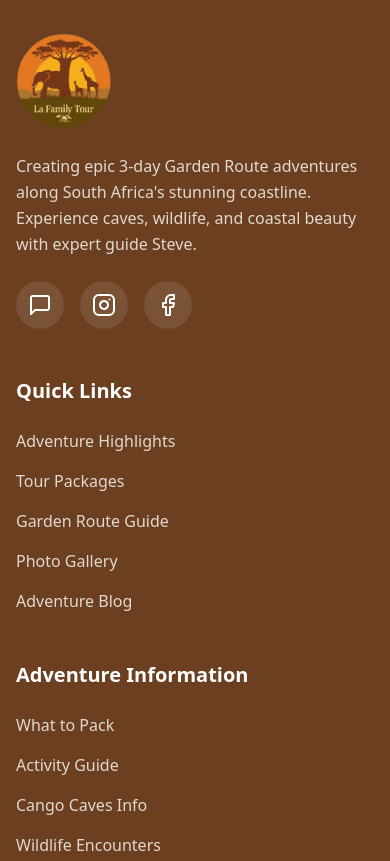
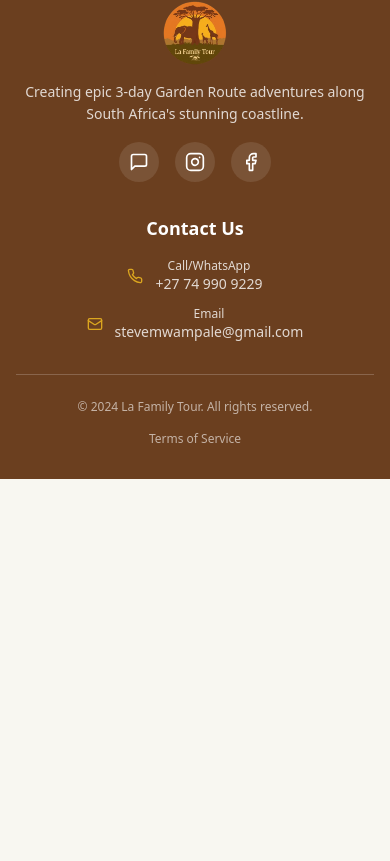
Before and after one commit to Mnqanqeni/safari-vista-launch, a React (Vite) app: page /booking in a window 390 px wide. Shown: the part 1883-2744 px from the top of the page. After the commit the page ends 2362 px from the top, so only its background shows below. Built offline with nearby package versions, Linux system fonts and the light colour scheme; the HTML template or start-up script is replaced by a standard one.

Commit message:
Refactor: Simplify footer for mobile

```diff
--- a/src/components/Footer.tsx
+++ b/src/components/Footer.tsx
@@ -4,94 +4,82 @@ import logo from "@/assets/la-family-tour-logo.png";
 const Footer = () => {
   return (
     <footer className="bg-safari-brown text-white">
-      <div className="container mx-auto px-4 py-16">
-        <div className="grid md:grid-cols-2 lg:grid-cols-4 gap-12">
+      <div className="container mx-auto px-4 py-8 md:py-16">
+        <div className="grid grid-cols-1 md:grid-cols-2 lg:grid-cols-4 gap-8 md:gap-12">
           {/* Company Info */}
-          <div>
-            <div className="mb-6">
-              <img src={logo} alt="La Family Tour Logo" className="h-24 w-auto" />
+          <div className="text-center md:text-left">
+            <div className="mb-4 flex justify-center md:justify-start">
+              <img src={logo} alt="La Family Tour Logo" className="h-16 md:h-24 w-auto" />
             </div>
-            <p className="text-white/80 leading-relaxed mb-6 text-base">
+            <p className="text-white/80 leading-relaxed mb-4 text-sm md:text-base">
               Creating epic 3-day Garden Route adventures along South Africa's stunning coastline.
-              Experience caves, wildlife, and coastal beauty with expert guide Steve.
             </p>
-            <div className="flex space-x-4">
-              <a href="https://wa.me/27749909229" className="w-12 h-12 bg-white/10 rounded-full flex items-center justify-center hover:bg-safari-gold transition-colors duration-300">
-                <MessageSquare className="w-6 h-6" />
+            <div className="flex space-x-4 justify-center md:justify-start">
+              <a href="https://wa.me/27749909229" className="w-10 h-10 md:w-12 md:h-12 bg-white/10 rounded-full flex items-center justify-center hover:bg-safari-gold transition-colors duration-300">
+                <MessageSquare className="w-5 h-5 md:w-6 md:h-6" />
               </a>
-              <a href="#" className="w-12 h-12 bg-white/10 rounded-full flex items-center justify-center hover:bg-safari-gold transition-colors duration-300">
-                <Instagram className="w-6 h-6" />
+              <a href="#" className="w-10 h-10 md:w-12 md:h-12 bg-white/10 rounded-full flex items-center justify-center hover:bg-safari-gold transition-colors duration-300">
+                <Instagram className="w-5 h-5 md:w-6 md:h-6" />
               </a>
-              <a href="https://www.facebook.com/share/1Z4g6w2TJ7/?mibextid=wwXIfr" className="w-12 h-12 bg-white/10 rounded-full flex items-center justify-center hover:bg-safari-gold transition-colors duration-300">
-                <Facebook className="w-6 h-6" />
+              <a href="https://www.facebook.com/share/1Z4g6w2TJ7/?mibextid=wwXIfr" className="w-10 h-10 md:w-12 md:h-12 bg-white/10 rounded-full flex items-center justify-center hover:bg-safari-gold transition-colors duration-300">
+                <Facebook className="w-5 h-5 md:w-6 md:h-6" />
               </a>
             </div>
           </div>
 
-          {/* Quick Links */}
-          <div>
+          {/* Quick Links - Hidden on mobile */}
+          <div className="hidden md:block">
             <h3 className="text-xl font-bold mb-6">Quick Links</h3>
             <ul className="space-y-4 text-white/80">
               <li><a href="#destinations" className="hover:text-safari-gold transition-colors duration-300 text-base">Adventure Highlights</a></li>
               <li><a href="#tours" className="hover:text-safari-gold transition-colors duration-300 text-base">Tour Packages</a></li>
               <li><a href="#" className="hover:text-safari-gold transition-colors duration-300 text-base">Garden Route Guide</a></li>
               <li><a href="#" className="hover:text-safari-gold transition-colors duration-300 text-base">Photo Gallery</a></li>
-              <li><a href="#" className="hover:text-safari-gold transition-colors duration-300 text-base">Adventure Blog</a></li>
             </ul>
           </div>
 
-          {/* Safari Information */}
-          <div>
+          {/* Safari Information - Hidden on mobile */}
+          <div className="hidden lg:block">
             <h3 className="text-xl font-bold mb-6">Adventure Information</h3>
             <ul className="space-y-4 text-white/80">
               <li><a href="#" className="hover:text-safari-gold transition-colors duration-300 text-base">What to Pack</a></li>
               <li><a href="#" className="hover:text-safari-gold transition-colors duration-300 text-base">Activity Guide</a></li>
               <li><a href="#" className="hover:text-safari-gold transition-colors duration-300 text-base">Cango Caves Info</a></li>
               <li><a href="#" className="hover:text-safari-gold transition-colors duration-300 text-base">Wildlife Encounters</a></li>
-              <li><a href="#" className="hover:text-safari-gold transition-colors duration-300 text-base">Kayaking Tips</a></li>
-              <li><a href="#" className="hover:text-safari-gold transition-colors duration-300 text-base">Accommodation</a></li>
-              <li><a href="#" className="hover:text-safari-gold transition-colors duration-300 text-base">Route 62 Guide</a></li>
             </ul>
           </div>
 
           {/* Contact Details */}
-          <div>
-            <h3 className="text-xl font-bold mb-6">Contact Us</h3>
-            <div className="space-y-4 text-white/80">
-              <div className="flex items-center space-x-3">
-                <Phone className="w-5 h-5 flex-shrink-0 text-safari-gold" />
+          <div className="text-center md:text-left">
+            <h3 className="text-lg md:text-xl font-bold mb-4 md:mb-6">Contact Us</h3>
+            <div className="space-y-3 md:space-y-4 text-white/80">
+              <div className="flex items-center justify-center md:justify-start space-x-3">
+                <Phone className="w-4 h-4 md:w-5 md:h-5 flex-shrink-0 text-safari-gold" />
                 <div>
-                  <p className="text-sm">Call/WhatsApp</p>
-                  <p className="font-medium">+27 74 990 9229</p>
+                  <p className="text-xs md:text-sm">Call/WhatsApp</p>
+                  <p className="font-medium text-sm md:text-base">+27 74 990 9229</p>
                 </div>
               </div>
-              <div className="flex items-center space-x-3">
-                <Mail className="w-5 h-5 flex-shrink-0 text-safari-gold" />
+              <div className="flex items-center justify-center md:justify-start space-x-3">
+                <Mail className="w-4 h-4 md:w-5 md:h-5 flex-shrink-0 text-safari-gold" />
                 <div>
-                  <p className="text-sm">Email</p>
-                  <p className="font-medium">stevemwampale@gmail.com</p>
-                </div>
-              </div>
-              <div className="flex items-center space-x-3">
-                <MapPin className="w-5 h-5 flex-shrink-0 text-safari-gold" />
-                <div>
-                  <p className="text-sm">Departure Point</p>
-                  <p className="font-medium">Cape Town (4:40 AM)</p>
+                  <p className="text-xs md:text-sm">Email</p>
+                  <p className="font-medium text-sm md:text-base">stevemwampale@gmail.com</p>
                 </div>
               </div>
             </div>
           </div>
         </div>
 
-        <div className="border-t border-white/20 mt-16 pt-8">
-          <div className="flex flex-col lg:flex-row justify-between items-center space-y-6 lg:space-y-0">
+        <div className="border-t border-white/20 mt-8 md:mt-16 pt-6 md:pt-8">
+          <div className="flex flex-col lg:flex-row justify-between items-center space-y-4 lg:space-y-0">
             <div className="text-center lg:text-left">
-              <p className="text-white/60 text-sm">
+              <p className="text-white/60 text-xs md:text-sm">
                 © 2024 La Family Tour. All rights reserved.
               </p>
             </div>
 
-            <div className="flex space-x-6 text-sm text-white/60">
+            <div className="flex space-x-6 text-xs md:text-sm text-white/60">
               <a href="#" className="hover:text-safari-gold transition-colors">Terms of Service</a>
             </div>
           </div>
```
